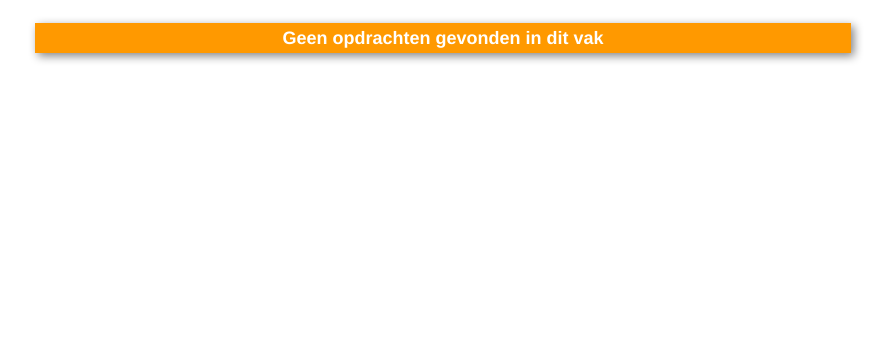
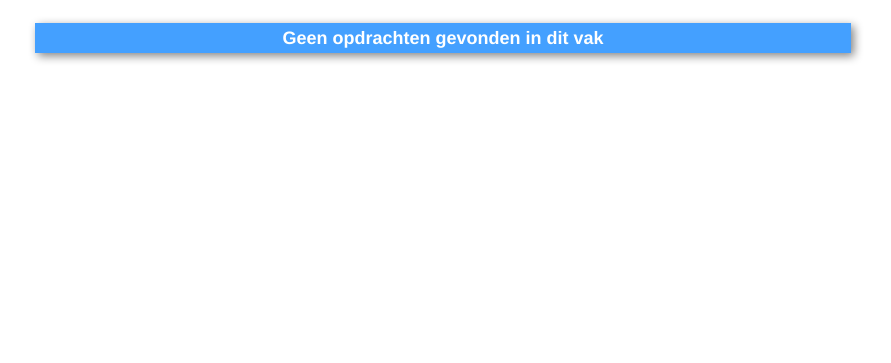
Before and after one commit to ShadowNL/213Nova, a PHP site: page /2_Sectorhome.php?SectorID=1 in a window 1280 px wide. Shown: the part 57-420 px from the top of the page, without its empty margins (197-1088 px from the left). Run offline with PHP 8.4, Linux system fonts and the light colour scheme; data that the repository does not hold is empty; some libraries are stand-ins or nearby versions.

Commit message:
Helptext css

```diff
--- a/css/Admin.css
+++ b/css/Admin.css
@@ -9,6 +9,18 @@
 /*student opdrachten label css*/
 .opdrachten-label-header{
     background-color: #ffe3c7;
+}
+/*overzicht bericht en addopdracht label*/
+.btn-addopdracht{
+    background-color: #FF9900;
+    color:#FFF;
+}
+.btn-addopdracht:hover{
+    background-color: #FFCC66;
+}
+.label-message{
+    background-color: #FF9900;
+    color:#AA0000;
 }
 /*213 custom navbar*/
 .navbar-custom-213 {
--- a/css/Common.css
+++ b/css/Common.css
@@ -403,7 +403,6 @@ a.imglink:hover img{
     height: 100%;
     padding:0;
     margin:0;
-    background-color: #FF9900;
     color:#FFF;
     font-weight:bold;
     font-size:18px;
@@ -411,9 +410,19 @@ a.imglink:hover img{
     line-height: 30px;
 }
 .btn-addopdracht:hover{
-    background-color: #FFCC66;
     cursor:pointer;
-    //border: solid 1px #FF9900;
+}
+.label-message{
+    display: block;
+    width: 100%;
+    height: 100%;
+    padding:0;
+    margin:0;
+    color:#FFF;
+    font-weight:bold;
+    font-size:18px;
+    text-align: center;
+    line-height: 30px;
 }
 .nohover{
     pointer-events: none;
--- a/css/Student.css
+++ b/css/Student.css
@@ -9,6 +9,18 @@
 /*student opdrachten label css*/
 .opdrachten-label-header{
     background-color: #C6E2FF;
+}
+/*overzicht bericht en addopdracht label*/
+.btn-addopdracht{
+    background-color: #44A0FF;
+    color:#FFF;
+}
+.btn-addopdracht:hover{
+    background-color:  #A1CFFF;
+}
+.label-message{
+    background-color: #44A0FF;
+    color:#FFF;
 }
 /*213 custom navbar*/
 .navbar-custom-213 {
--- a/index.php
+++ b/index.php
@@ -19,8 +19,8 @@ $userSetSession = isset($_SESSION['username']);
 //Produceer AddOpdracht-knop
 function genAddOpdrachtButton($VakID){
     echo    '<div class="opdrachten-label" style="height: 30px;">
-                <div id="addOpdrachtBtn" type="button" class="btn-addopdracht" data-toggle="modal"
-                 data-target="#AdminAddOpdrachtModal" VakID="' . $VakID . '">
+                <div id="addOpdrachtBtn" type="button" class="btn-addopdracht"
+                data-toggle="modal" data-target="#AdminAddOpdrachtModal" VakID="' . $VakID . '">
                     Nieuwe Opdracht
                 </div>
             </div>';
@@ -29,17 +29,17 @@ function genAddOpdrachtButton($VakID){
 function genGeenOpdrachtenLabel(){
     //text-align: center; line-height: 20px;
     echo    '<div class="opdrachten-label" style="height: 30px;">
-                <div class="btn-addopdracht nohover">
+                <div class="label-message nohover">
                     Geen opdrachten gevonden in dit vak
                 </div>
             </div>';
 }
 //Produceer Help text
 function genHelpTextLabel(){
-    echo    '<div class="opdrachten-label" style="height: 70px;">
-                <div class="opdrachten-label-header"   style="height: 70px; text-align: center; line-height: 20px;">
-                    <div class=opdrachten-label-header style="text-align: center"><h4>Om opdrachten te kunnen downloaden en of bekijken<br>moet u eerst nog uw vak kiezen</h4>
-                    </div>
+    echo    '<div class="opdrachten-label" style="height: 60px;">
+                <div class="label-message nohover">
+                    Klik in de zwarte zijbalk een vak aan om te beginnen <br>
+                    Als de zijbalk niet wordt weergegeven, klik dan op de knop met 3 witte balkjes linksbovenin
                 </div>
             </div>';
 }
```
